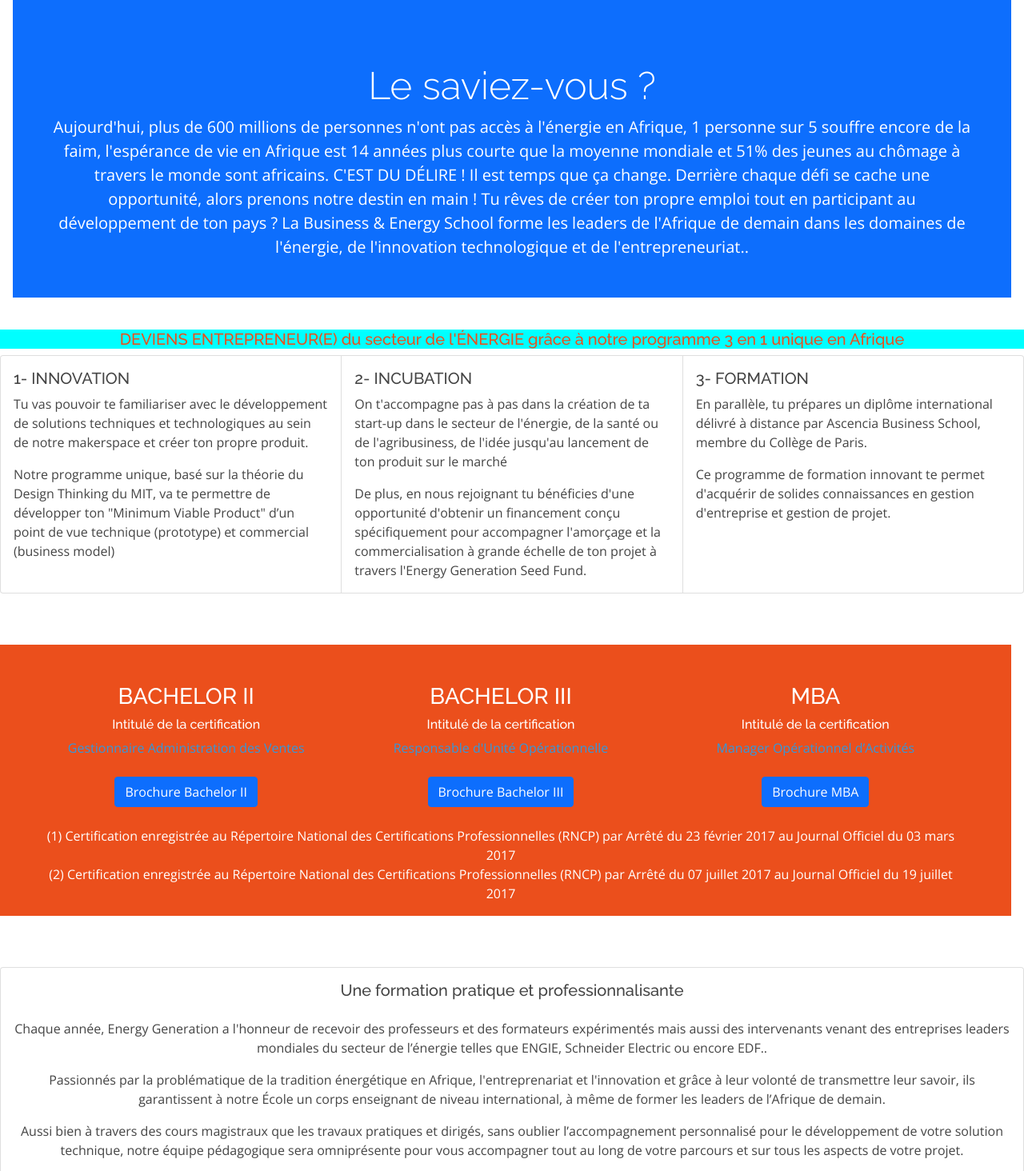
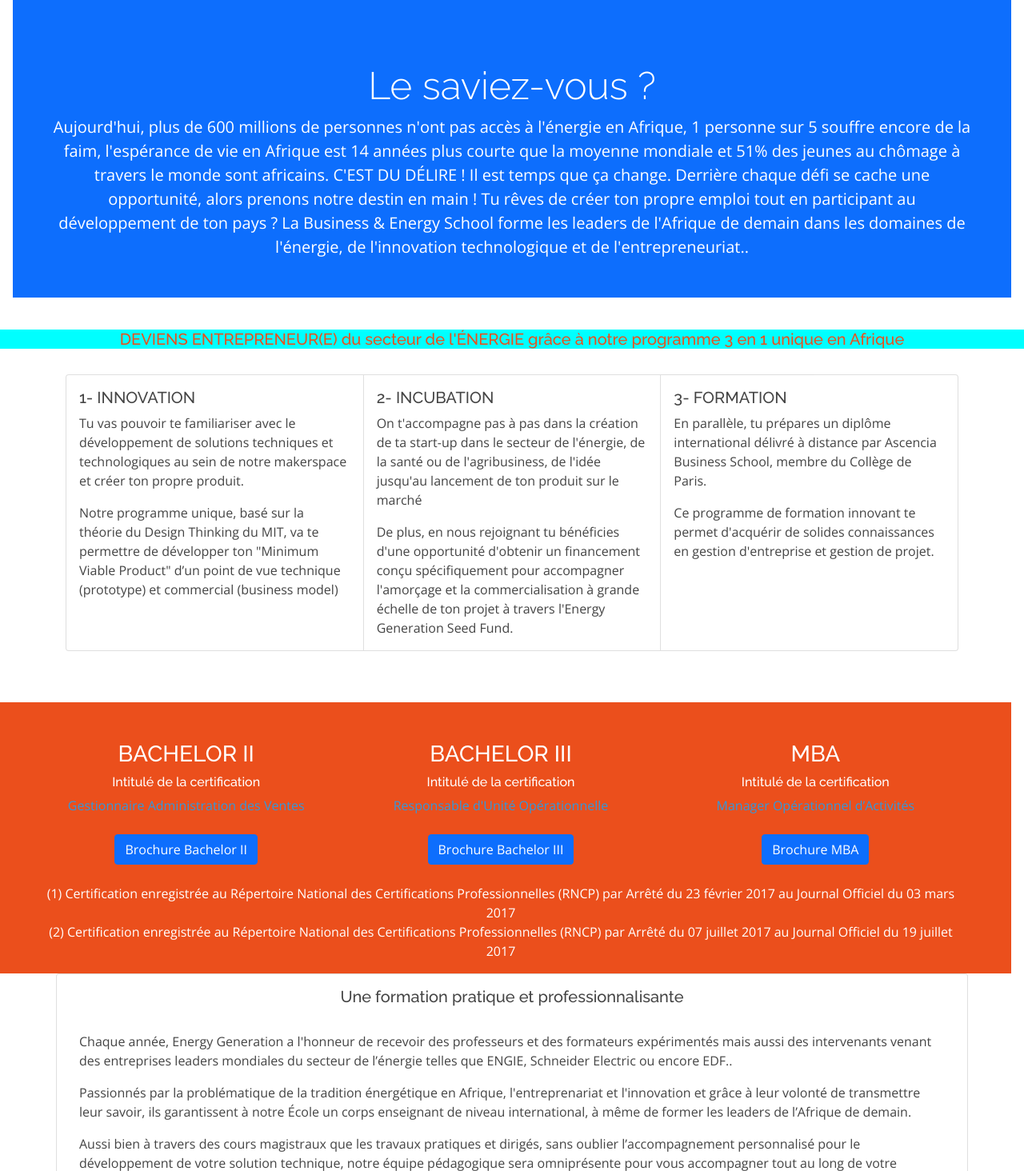
Before and after one commit to ltaaf/Refonte_Site_EG-the-new-generation-, a PHP site: page /pages/programme.php in a window 1280 px wide. Shown: the part 941-2405 px from the top of the page at 80% size. Run offline with PHP 8.4, Linux system fonts and the light colour scheme; data that the repository does not hold is empty.

Commit message:
mises à jour des fichiers

```diff
--- a/pages/ajout_abonne.php
+++ b/pages/ajout_abonne.php
@@ -10,7 +10,7 @@ require_once('connexion.php');
 
 if (isset($ok)){
 
-      if($terms1 && $terms2){
+      if($terms1 || $terms2){
         $sql = "INSERT INTO `newsletter` (`id_abonne`, `pseudo`, `email`) VALUES (NULL, '$name', '$email')";
 
         if ($conn->query($sql) === TRUE) {
@@ -24,7 +24,7 @@ if (isset($ok)){
       }
       else{
         // echo "les informations saisies ne sont pas correctes";
-        echo '<script> alert("Informations non enregistrées");</script>';
+        echo '<script> alert("Vous devez saisir une des langues");</script>';
       }
 
 }
--- a/pages/footer.php
+++ b/pages/footer.php
@@ -1,6 +1,3 @@
-<!-- Appelle de la page gestion nouveau abonné -->
-<!-- <?php include ("ajout_abonne.php"); ?> -->
-
 
 <main id="main">
 
@@ -85,7 +82,7 @@
       </div>
     </section>
     <!-- End Contact Section -->
-
+    <?php if(isset($_POST['sub'])){include ("ajout_abonne.php");}  ?>
 
 </main>
 <!-- End #main -->
--- a/pages/postule.php
+++ b/pages/postule.php
@@ -1,6 +1,6 @@
 <?php
-// include ("connexion.php");
-require_once('connexion.php');
+include ("connexion.php");
+// require_once('connexion.php');
 
 $nom = $_POST['nom'];
 $prenom = $_POST['prenom'];
@@ -21,7 +21,7 @@ if(isset($okpostule)){
   $sql = "INSERT INTO `postuler` (`id_postule`, `nom`, `penom`, `genre`, `email`, `numero`, `pays`, `niveau`, `thematique`, `campus`) VALUES (NULL, '$nom', '$prenom', '$genre', '$email', '$numero', '$pays', '$niveau', '$thematique', '$campus')";
 
   if (mysqli_query($conn, $sql)) {
-    echo "New record created successfully";
+    echo "Demande envoyer avec succès";
   } else {
     echo "Error: " . $sql . "<br>" . mysqli_error($conn);
   }
--- a/pages/programme.php
+++ b/pages/programme.php
@@ -107,8 +107,8 @@
 <div class="" style="text-align: center; color: #eb4f1c;" >
   <h5 class="" style="background-color: aqua;">DEVIENS ENTREPRENEUR(E) du secteur de l'ÉNERGIE grâce à notre programme 3 en 1 unique en Afrique </h5>
 </div>
-
-    <div class="card-group" >
+<br>
+    <div class="card-group container" >
 
       <div class="card">
         <!-- <img src="..." class="card-img-top" alt="..."> -->
@@ -166,9 +166,9 @@
 
     </div>
 
-    <div class="card text-center" style="margin-top: 5%;">
+    <div class="card  container" >
       <div class="card-body">
-        <h5 class="card-title" style="margin-bottom: 2%;">Une formation pratique et professionnalisante</h5>
+        <h5 class="card-title text-center" >Une formation pratique et professionnalisante</h5> <br>
         <p class="card-text">Chaque année, Energy Generation a l'honneur de recevoir des professeurs et des formateurs expérimentés mais aussi des intervenants
           venant des entreprises leaders mondiales du secteur de l’énergie telles que ENGIE, Schneider Electric ou encore EDF..</p>
         <p class="card-text"> Passionnés par la problématique de la tradition énergétique en Afrique, l'entreprenariat et l'innovation et grâce à leur volonté de
@@ -463,11 +463,11 @@
 
   <!-- ============================================= FORMUALIRE POSTULEZ FIN ==================================================== -->
 
-  <!-- fin contenu programme -->
-
+  <!-- validation formulaire postule -->
+<?php if(isset($_POST['okpostule'])){include ("postule.php");}  ?>
 
 <!-- importation du pied de page  -->
 <?php include("footer.php") ?>
-<?php if(isset($_POST['okpostule'])){include ("postule.php");}  ?>
+
 </body>
 </html>
```
